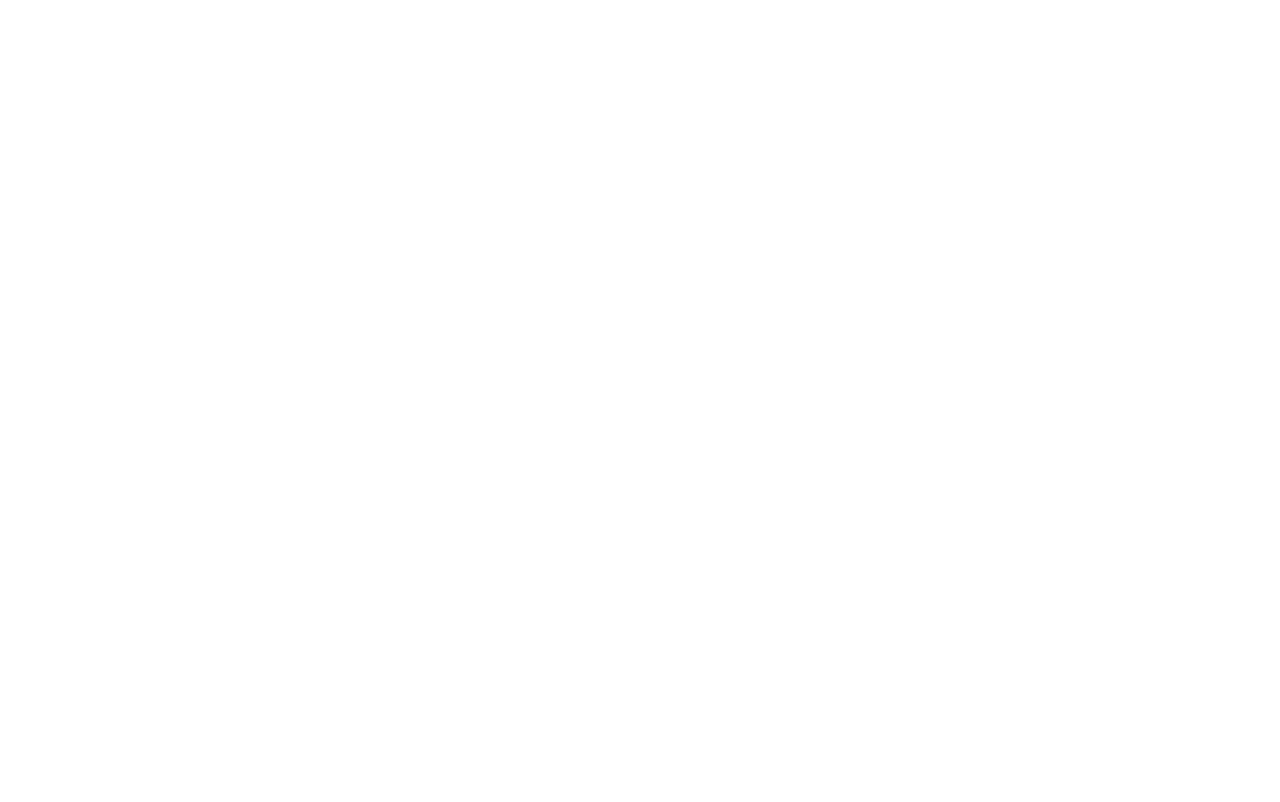
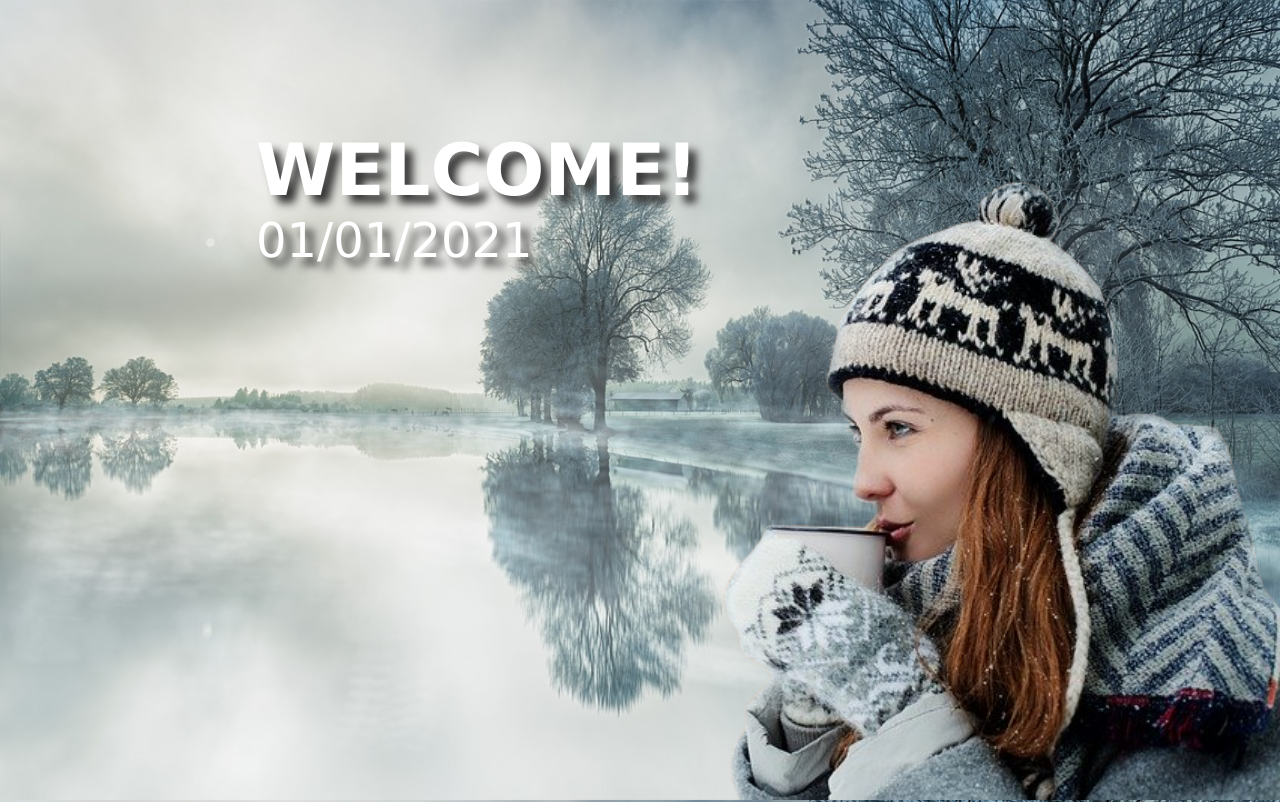
Before and after one commit to Magdalena-Nowak/project3, a plain HTML site: page index.html in a window 1280 px wide. Drawn offline with Linux system fonts and the light colour scheme.

Commit message:
add style

```diff
--- a/index.html
+++ b/index.html
@@ -1,5 +1,6 @@
 <!DOCTYPE html>
 <html lang="en">
+
 <head>
     <meta charset="UTF-8">
     <meta http-equiv="X-UA-Compatible" content="IE=edge">
@@ -7,10 +8,20 @@
     <link rel="stylesheet" href="/dist/css/style.min.css">
     <title>Document</title>
 </head>
+
 <body>
     <main>
-
+        <section class="text">
+            <h2 class="text__title">
+                <span>w</span><span>e</span><span>l</span><span>c</span><span>o</span><span>m</span><span>e</span><span>!</span>
+            </h2>
+            <p class="text__date">01/01/2021</p>
+        </section>
+        <div class="image__wrapper">
+            <img src="/img/girl.png" alt="Girl" class="image">
+        </div>
     </main>
     <script src="app.js"></script>
 </body>
+
 </html>
--- a/style.scss
+++ b/style.scss
@@ -9,9 +9,43 @@ body {
   font-size: 62.5%;
   font-family: "Lucida Sans", "Lucida Sans Regular", "Lucida Grande",
     "Lucida Sans Unicode", Geneva, Verdana, sans-serif;
+  background-image: url(/img/nature-3091991_1280.jpg);
+  background-size: cover;
+  position: relative;
+  overflow: hidden;
 }
 
 main {
   width: 100%;
   height: 100%;
 }
+
+.image {
+  width: 100%;
+  height: 100%;
+  object-fit: cover;
+  &__wrapper {
+    height: 80%;
+    position: absolute;
+    bottom: 0%;
+    right: 0%;
+    animation: goup 1s ease-in-out;
+  }
+}
+
+@keyframes goup {
+  0% {
+    transform: translateY(100%);
+  }
+  100% {
+    transform: translateY(0%);
+  }
+}
+
+.text {
+  color: white;
+  font-size: 3rem;
+  text-transform: uppercase;
+  text-shadow: 0.5rem 0.5rem 0.5rem rgb(53, 53, 53);
+  padding: 10% 20%;
+}
```
Also changed, not shown: dist/css/style.css, dist/css/style.min.css, 2 other files.
